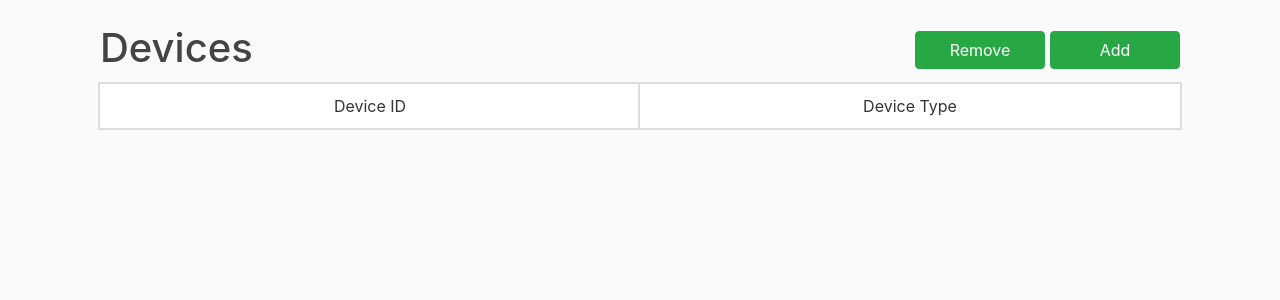
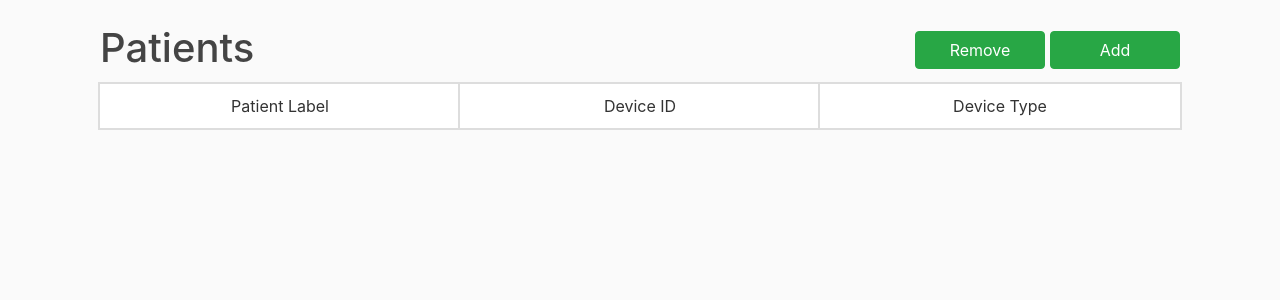
Before and after one commit to elton73/DeviceDataPlatform, a Flask app: page /home in a window 1280 px wide. Shown: the part 56-356 px from the top of the page. Run offline with Flask 2, Linux system fonts and the light colour scheme; the visitor is signed in with stand-in values (Sample User, id 1); data that the repository does not hold is empty; some libraries are stand-ins or nearby versions.

Commit message:
webapp can now add user, database does not update with this function.

```diff
--- a/modules/fitbit/authentication.py
+++ b/modules/fitbit/authentication.py
@@ -97,7 +97,7 @@ def get_refreshed_auth_info(userid, refresh_token):
 # Input (userid, device_type, auth_token, refresh_token, and expires by) data into mysql
 def export_fitbit_to_auth_info(auth_info):
     userid = auth_info['user_id']
-    device_type = 'fitbit'
+    device_type = 'Fitbit'
     auth_token = auth_info['access_token']
     refresh_token = auth_info['refresh_token']
     expires_by = auth_info['expires_in']  # change to expires by later
@@ -127,6 +127,7 @@ if __name__=="__main__":
     """
     Get authorization info for fitbit and upload it to authorization_info database
     """
-    auth_info = get_auth_info()
-    export_fitbit_to_auth_info(auth_info)
+    # auth_info = get_auth_info()
+    # print(auth_info)
+    # export_fitbit_to_auth_info(auth_info)
     # get_refreshed_auth_info('BD6RKR', 'bef4a95a2d97bc1422b8b38562d1dbfe4b14b8c2769d05f63173cff58037f9f5')
--- a/modules/mysql/modify.py
+++ b/modules/mysql/modify.py
@@ -1,6 +1,9 @@
 '''Insert data into table'''
 from sqlalchemy import create_engine
 import pandas as pd
+from modules.mysql.setup import connect_to_database
+
+PATIENT_DATABASE = 'patient_labels'
 
 def run_command(engine, command):
     with engine.connect() as con:
@@ -29,9 +32,10 @@ def insert_list_into(table: str, items: list, engine):
 
     print(f"{len(items)} new rows were inserted.")
 
+
 def update_patientid(engine, userid, new_patientid):
     command = f'''
-    REPLACE INTO patient_ids (userid, patientid)
+    REPLACE INTO patient_label (userid, patientid)
     VALUES ('{userid}', '{new_patientid}');
     '''
     run_command(engine, command)
@@ -59,6 +63,13 @@ def link_user_to_key(key, email, db):
     db.cursor().execute(f"UPDATE registration_keys SET email = '{email}' WHERE user_key = '{key}'")
     db.commit()
 
+def export_patient_data(patientid, userid, device_type):
+    database = connect_to_database(PATIENT_DATABASE)
+    mycursor = database.cursor()
+    command = f"INSERT INTO patient_label VALUES (' {patientid}', '{userid}', '{device_type}')"
+    mycursor.execute(command)
+    database.commit()
+
 def test_insertion():
     data_to_insert = [['user_id', 'patientid', 'device_type',
                        'access_token', 'refresh_token', '12345'], ]
--- a/modules/mysql/report.py
+++ b/modules/mysql/report.py
@@ -1,6 +1,6 @@
 '''Functions to generate reports from the database'''
 from bcrypt import checkpw
-from modules.mysql.setup import connect_to_database
+from modules.mysql.setup import connect_to_database, connect_to_server
 
 def get_all_token_timeouts(connection):
     command = '''
@@ -71,6 +71,25 @@ def check_input_key(input_key, db):
         return True
     return False
 
+#Check if there is an available input key to register
+def check_input_device(input_device):
+    #case 1 device already exists is auth_info
+    invalid_device = False
+    db = connect_to_database("authorization_info")
+    cursor = db.cursor()
+    cursor.execute(f"SELECT * FROM auth_info WHERE userid = '{input_device}'")
+    if cursor.fetchall():
+        return True
+
+    #case 2 device already exists in patient_labels
+    db2 = connect_to_database("patient_labels")
+    cursor2 = db2.cursor()
+    cursor2.execute(f"SELECT * FROM patient_label WHERE userid = '{input_device}'")
+    if cursor2.fetchall():
+        return True
+
+    return False
+
 def get_all_device_types(connection):
     command = f'''
     SELECT userid, device_type FROM auth_info;
@@ -78,6 +97,28 @@ def get_all_device_types(connection):
     cursor = connection.cursor(dictionary=True)
     cursor.execute(command)
     result = cursor.fetchall()
+    return result
+
+def get_all_patient_labels(db):
+    command = f'''
+    SELECT * FROM patient_label;
+    '''
+    cursor = db.cursor(dictionary=True)
+    cursor.execute(command)
+    result = cursor.fetchall()
+    return result
+
+#Get all current fitbit users
+def get_fitbit_users():
+    server = connect_to_server()
+    cursor = server.cursor()
+    command = f'''
+    SELECT patientid FROM fitbit.patient_ids WHERE userid IN
+   (SELECT userid FROM authorization_info.auth_info)
+    '''
+    cursor.execute(command)
+    result = cursor.fetchall()
+
     return result
 
 def capitalize_first_letter(string):
@@ -112,6 +153,6 @@ def format_OR_clause(column: str, condition: list):
         return where_clause
 
 # if __name__ == '__main__':
-    # db = connect_to_database("authorization_info")
-    # all_devices = get_all_device_types(db)
-    # print(all_devices)
+#     db = connect_to_database("authorization_info")
+#     db2 = connect_to_database("fitbit")
+#     print(get_all_device_types(db))
--- a/modules/mysql/setup.py
+++ b/modules/mysql/setup.py
@@ -2,7 +2,6 @@
 from sqlalchemy import create_engine
 from mysql import connector
 
-#Make the create variables a method later
 SQL_CREATE_DEVICE_TABLE = '''
 CREATE TABLE IF NOT EXISTS patient_ids(
     userid VARCHAR(30) NOT NULL PRIMARY KEY,
@@ -37,6 +36,13 @@ CREATE TABLE IF NOT EXISTS registration_keys(
     email VARCHAR(254));
 '''
 
+SQL_CREATE_PATIENT_DEVICE_TABLE = '''
+CREATE TABLE IF NOT EXISTS patient_label(
+    patient_id VARCHAR(30),
+    userid VARCHAR(30) NOT NULL PRIMARY KEY,
+    device_type VARCHAR(30) NOT NULL);
+'''
+
 TABLE_NAMES = ['patient_ids']
 
 # TODO: CREATE this mysql user and GRANT them ALL PRIVILEGES if you haven't
@@ -46,6 +52,7 @@ DATABASE_NAMES = ['fitbit', 'withings', 'polar'] # add databases for new devices
 DATABASE_AUTH = ['authorization_info'] #add database for authorization info
 DATABASE_LOGIN = ['Webapp_login_info'] #add database for login info
 DATABASE_EMAILS = ['email_list'] #add database for list of emails
+DATABASE_PATIENT_LABEL = ['patient_labels']
 
 def run_commands(engine, command_list):
     with engine.connect() as con:
@@ -79,11 +86,19 @@ def connect_to_database(databasename):
         passwd='password',
         database=databasename
     )
+    return database
 
-    return database
+def connect_to_server():
+    # Connect to host server
+    server = connector.connect(
+        host='localhost',
+        user='root',
+        passwd='password',
+    )
+    return server
 
 
 if __name__ == "__main__":
     engine = make_engine()
-    # create_dbs(engine, DATABASE_EMAILS, SQL_CREATE_EMAIL_LIST_TABLE)
+    create_dbs(engine, DATABASE_PATIENT_LABEL, SQL_CREATE_PATIENT_DEVICE_TABLE)
     # create_table(engine, DATABASE_LOGIN, SQL_CREATE_KEY_TABLE)
--- a/modules/web_app/routes.py
+++ b/modules/web_app/routes.py
@@ -1,25 +1,70 @@
 from flask import render_template, url_for, flash, redirect, session
 from modules.mysql.setup import connect_to_database
-from modules.web_app.forms import RegistrationForm, LoginForm
-from modules.mysql.report import check_login_details, check_input_key, get_all_device_types, capitalize_first_letter
-from modules.mysql.modify import add_web_app_user, link_user_to_key
+from modules.web_app.forms import RegistrationForm, LoginForm, PatientForm
+from modules.mysql.report import check_login_details, check_input_key, get_all_device_types, \
+    capitalize_first_letter, get_all_patient_labels, check_input_device
+from modules.mysql.modify import add_web_app_user, link_user_to_key, export_patient_data
 from modules.web_app import app, login_db, bcrypt
+from modules.fitbit.authentication import get_auth_info, export_fitbit_to_auth_info
 
 DEVICE_DATABASE = "authorization_info"
+PATIENT_LABEL_DATABASE = "patient_labels"
 DEVICE_TYPE_COLUMN = "device_type"
 
 @app.route('/home')
 def home():
     if 'logged_in' in session:
-        #Get database information
-        db = connect_to_database(DEVICE_DATABASE)
-        all_devices = get_all_device_types(db)
-        # capitalizes the name of the device type
-        for device in all_devices:
-            device[DEVICE_TYPE_COLUMN] = capitalize_first_letter(device[DEVICE_TYPE_COLUMN])
-        return render_template('home.html', devices=all_devices)
+
+        #Get device information
+        device_db = connect_to_database(PATIENT_LABEL_DATABASE)
+        all_patients = get_all_patient_labels(device_db)
+        #capitalizes the name of the device type
+        for patient in all_patients:
+            patient[DEVICE_TYPE_COLUMN] = capitalize_first_letter(patient[DEVICE_TYPE_COLUMN])
+
+        #Get patient label for fitbits
+
+        return render_template('home.html', devices=all_patients)
     else:
         return redirect(url_for('login'))
+
+#Add device button #Clicking this button allows new devices to be added
+# @app.route('/add_device')
+# def add_device():
+#     auth_info = get_auth_info()
+#     try:
+#         export_fitbit_to_auth_info(auth_info)
+#     except:
+#         pass
+#     return redirect(url_for('home'))
+
+@app.route('/addpatient', methods=['GET', 'POST'])
+def addpatient():
+    #user must be logged in
+    if 'logged_in' not in session:
+        return redirect(url_for('login'))
+
+    #Add check for unique patient_labels and device_data later
+    form = PatientForm()
+    if form.validate_on_submit():
+
+        auth_info = get_auth_info()
+        user_id = auth_info['user_id']
+
+        #check if input device already exists
+        if not check_input_device(user_id):
+            #export fitbit authorization data to sql database
+            export_fitbit_to_auth_info(auth_info)
+
+            #export patient and device data to sql database
+            patient_label = form.patient.data
+            device_type = 'Fitbit' #!Important Fitbit is hardcoded
+            export_patient_data(patient_label, user_id, device_type)
+            return redirect(url_for('home'))
+        else:
+            flash('Invalid', 'danger')
+    return render_template('addpatient.html', title='Add', form=form)
+
 
 @app.route('/', methods=['GET', 'POST'])
 @app.route('/login', methods=['GET', 'POST'])
--- a/modules/web_app/static/main.css
+++ b/modules/web_app/static/main.css
@@ -31,6 +31,14 @@ h1, h2, h3, h4, h5, h6 {
     margin-left: 5px;
 }
 
+.edit-button {
+    width: 100%;
+    height: 100%;
+    margin: 0;
+    padding: 0;
+    line-height: 100%;
+}
+
 .content-section {
     background: #ffffff;
     padding: 10px 20px;
@@ -44,6 +52,14 @@ h1, h2, h3, h4, h5, h6 {
     padding: 10px 20px;
     outline: 2px solid #dddddd;
     width: 100%;
+    height: 100%;
+}
+
+.content-button {
+    background: #ffffff;
+    outline: 2px solid #dddddd;
+    width: 100%;
+    height: 100%;
 }
 
 .no-margin
--- a/modules/web_app/templates/home.html
+++ b/modules/web_app/templates/home.html
@@ -1,18 +1,19 @@
 {% extends "layout.html" %}
 {% block content %}
 <main>
+<!--  Title, remove and add buttons-->
   <div class="container-fluid">
     <div class="row no-gutters justify-content-center">
       <div class="col-6">
         <h1 style="width: 100%;">
-          Devices
+          Patients
         </h1>
       </div>
       <div class="col-6">
           <div style="width: 100%">
-            <button class="btn btn-success add-button">
+            <a class="btn btn-success add-button" href="{{ url_for('addpatient') }}">
               Add
-            </button>
+            </a>
             <button class="btn btn-success add-button">
               Remove
             </button>
@@ -21,31 +22,48 @@
     </div>
   </div>
 
+<!--First row-->
     <div class="container-fluid mt-1">
       <div class="row no-gutters justify-content-center">
-        <div class="col-6" style="text-align: center">
+
+        <div class="col-4" style="text-align: center">
+          <div class="content-section2">
+            Patient Label
+          </div>
+        </div>
+
+        <div class="col-4" style="text-align: center">
           <div class="content-section2">
             Device ID
           </div>
         </div>
 
-         <div class="col-6" style="text-align: center">
+         <div class="col-4" style="text-align: center">
           <div class="content-section2">
             Device Type
           </div>
         </div>
+
       </div>
     </div>
+
 {% for device in devices %}
     <div class="container-fluid">
       <div class="row no-gutters justify-content-center">
-        <div class="col-6" style="text-align: center">
+
+        <div class="col-4" style="text-align: center">
+          <div class="content-section2">
+            {{ device['patient_id'] }}
+          </div>
+        </div>
+
+        <div class="col-4" style="text-align: center">
           <div class="content-section2">
             {{ device['userid'] }}
           </div>
         </div>
 
-         <div class="col-6" style="text-align: center">
+         <div class="col-4" style="text-align: center">
           <div class="content-section2">
             {{ device['device_type'] }}
           </div>
```
Also changed, not shown: modules/web_app/forms.py (+10 -2 lines), modules/web_app/templates/addpatient.html (added, +28 -0 lines), 1 other file.
